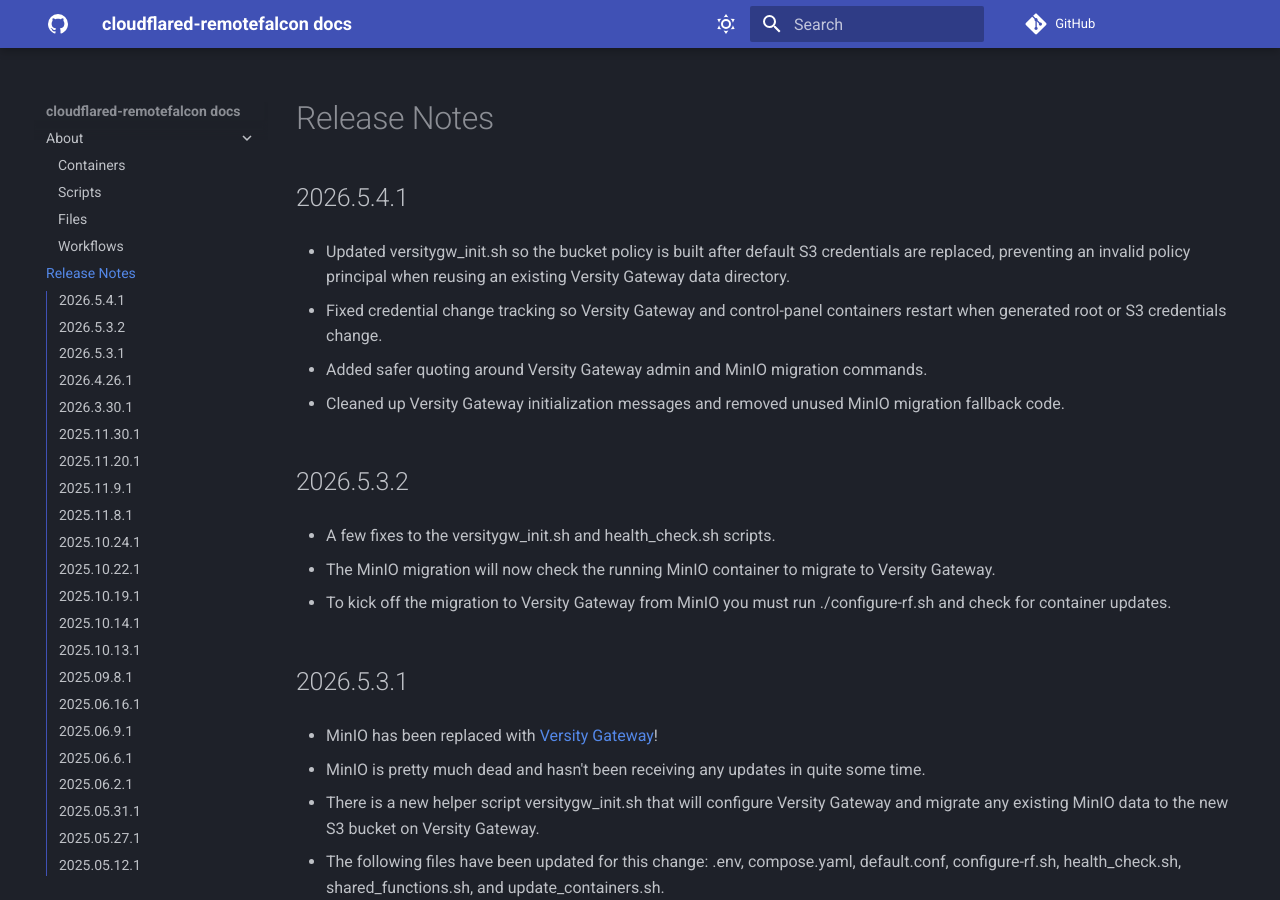
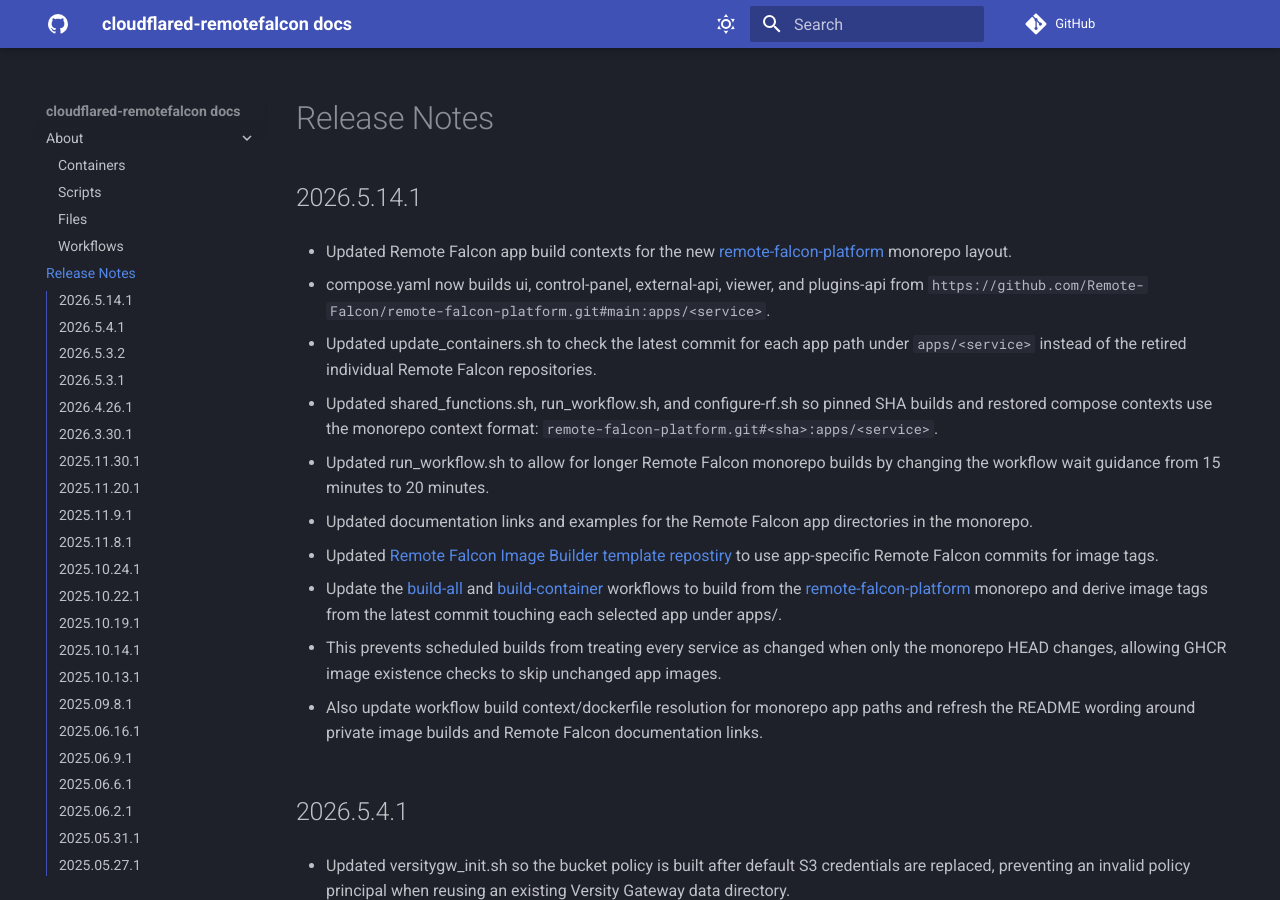
Before and after one commit to Ne0n09/cloudflared-remotefalcon, an MkDocs documentation site: the page built from docs/release-notes.md, in a window 1280 px wide and 900 px high. Built offline with MkDocs 1.6.1 and Material for MkDocs 9.7.7, drawn with Linux system fonts in a browser that asks for light colours; comment, search, counter and statistics services are not loaded; some of the changed text lies outside the part shown.

Commit message:
2026.5.14.1
- Updated Remote Falcon app build contexts for the new [remote-falcon-platform](https://github.com/Remote-Falcon/remote-falcon-platform) monorepo layout.

- compose.yaml now builds ui, control-panel, external-api, viewer, and plugins-api from `https://github.com/Remote-Falcon/remote-falcon-platform.git#main:apps/<service>`.

- Updated update_containers.sh to check the latest commit for each app path under `apps/<service>` instead of the retired individual Remote Falcon repositories.

- Updated shared_functions.sh, run_workflow.sh, and configure-rf.sh so pinned SHA builds and restored compose contexts use the monorepo context format: `remote-falcon-platform.git#<sha>:apps/<service>`.

- Updated run_workflow.sh to allow for longer Remote Falcon monorepo builds by changing the workflow wait guidance from 15 minutes to 20 minutes.

- Updated documentation links and examples for the Remote Falcon app directories in the monorepo.

- Updated [Remote Falcon Image Builder template repostiry ](https://github.com/Ne0n09/remote-falcon-image-builder) to use app-specific Remote Falcon commits for image tags.

- Update the [build-all](https://github.com/Ne0n09/remote-falcon-image-builder/blob/main/.github/workflows/build-all.yml) and [build-container](https://github.com/Ne0n09/remote-falcon-image-builder/blob/main/.github/workflows/build-container.yml) workflows to build from the [remote-falcon-platform](https://github.com/Remote-Falcon/remote-falcon-platform) monorepo and derive image tags from the latest commit touching each selected app under apps/<service>.

- This prevents scheduled builds from treating every service as changed when only the monorepo HEAD changes, allowing GHCR image existence checks to skip unchanged app images.

- Also update workflow build context/dockerfile resolution for monorepo app paths and refresh the README wording around private image builds and Remote Falcon documentation links.

````diff
--- a/docs/release-notes.md
+++ b/docs/release-notes.md
@@ -1,4 +1,26 @@
 # Release Notes
+
+## 2026.5.14.1
+
+- Updated Remote Falcon app build contexts for the new [remote-falcon-platform](https://github.com/Remote-Falcon/remote-falcon-platform) monorepo layout.
+
+- compose.yaml now builds ui, control-panel, external-api, viewer, and plugins-api from `https://github.com/Remote-Falcon/remote-falcon-platform.git#main:apps/<service>`.
+
+- Updated update_containers.sh to check the latest commit for each app path under `apps/<service>` instead of the retired individual Remote Falcon repositories.
+
+- Updated shared_functions.sh, run_workflow.sh, and configure-rf.sh so pinned SHA builds and restored compose contexts use the monorepo context format: `remote-falcon-platform.git#<sha>:apps/<service>`.
+
+- Updated run_workflow.sh to allow for longer Remote Falcon monorepo builds by changing the workflow wait guidance from 15 minutes to 20 minutes.
+
+- Updated documentation links and examples for the Remote Falcon app directories in the monorepo.
+
+- Updated [Remote Falcon Image Builder template repostiry ](https://github.com/Ne0n09/remote-falcon-image-builder) to use app-specific Remote Falcon commits for image tags.
+
+- Update the [build-all](https://github.com/Ne0n09/remote-falcon-image-builder/blob/main/.github/workflows/build-all.yml) and [build-container](https://github.com/Ne0n09/remote-falcon-image-builder/blob/main/.github/workflows/build-container.yml) workflows to build from the [remote-falcon-platform](https://github.com/Remote-Falcon/remote-falcon-platform) monorepo and derive image tags from the latest commit touching each selected app under apps/<service>.
+
+- This prevents scheduled builds from treating every service as changed when only the monorepo HEAD changes, allowing GHCR image existence checks to skip unchanged app images.
+
+- Also update workflow build context/dockerfile resolution for monorepo app paths and refresh the README wording around private image builds and Remote Falcon documentation links.
 
 ## 2026.5.4.1
 
@@ -276,7 +298,7 @@
 ```yaml title="compose.yaml" linenums="1" hl_lines="3"
 control-panel:
     build:
-      context: https://github.com/Remote-Falcon/remote-falcon-control-panel.git#f12f5fbfa90c6f2358a2843ec340de771a7e88bf
+      context: https://github.com/Remote-Falcon/remote-falcon-platform.git#f12f5fbfa90c6f2358a2843ec340de771a7e88bf:apps/control-panel
       args:
         - OTEL_OPTS=
     image: control-panel:f12f5fb
````
Also changed, not shown: docs/about/containers.md (+6 -6 lines), docs/about/files.md (+1 -1 lines), docs/about/scripts.md (+1 -1 lines), 5 other files.
